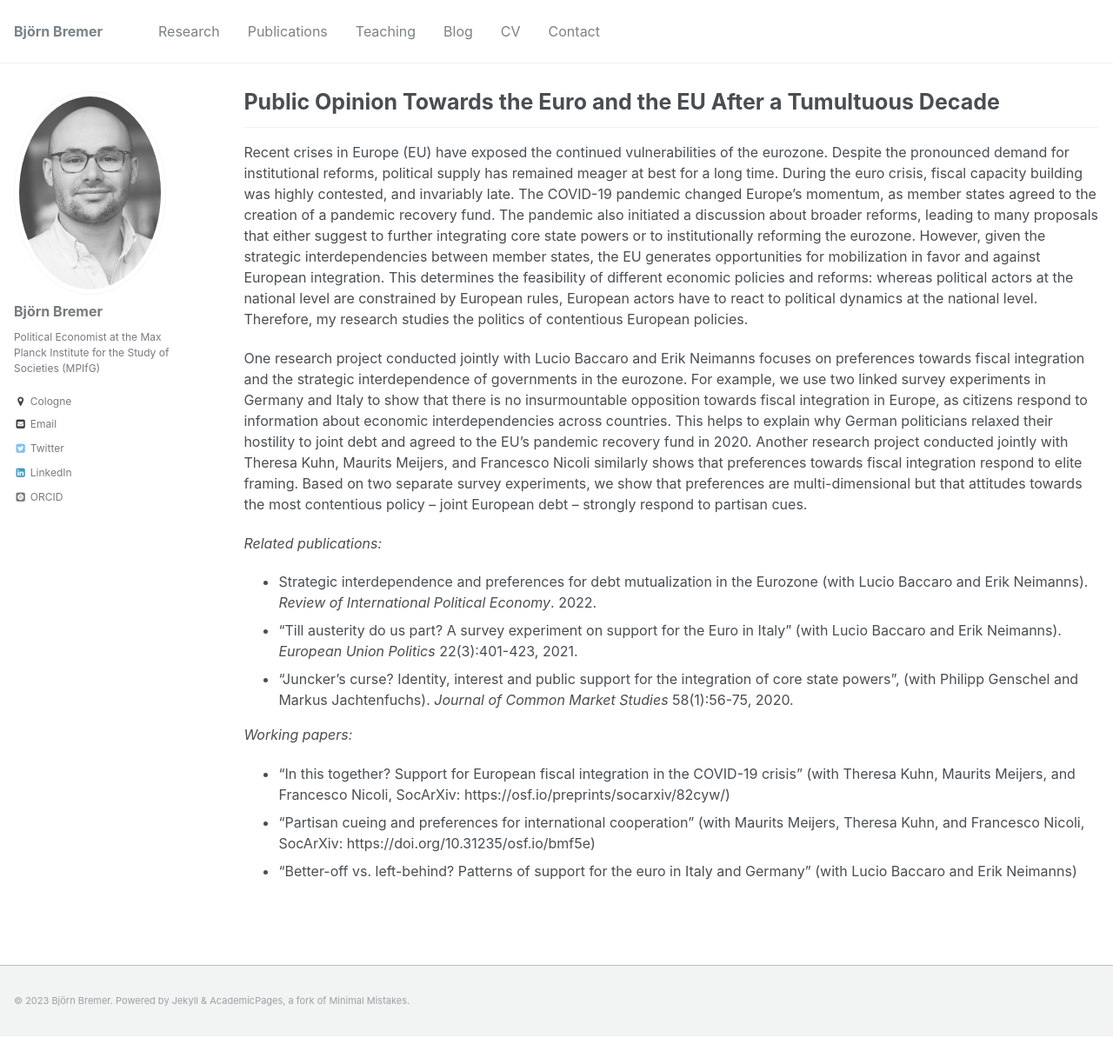
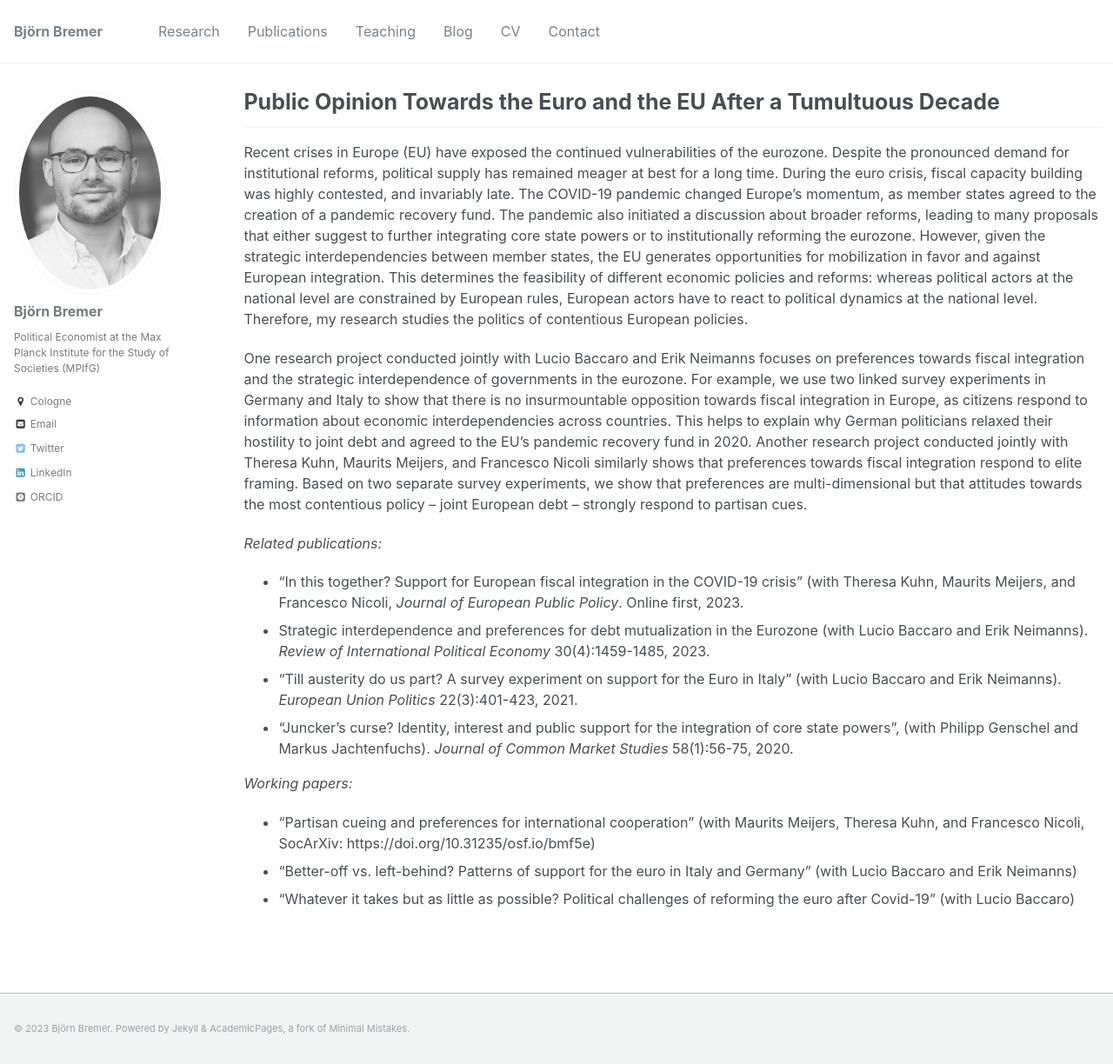
Before and after one commit to bjoernbremer/bjoernbremer.github.io, a Jekyll site: the page built from _projects/5_european_integration.md, in a window 1280 px wide and 1224 px high. Shown: the whole window at 87% size. Built offline with Jekyll 4.4.1, drawn with Linux system fonts in a browser that asks for light colours; some web fonts are replaced.

Commit message:
Update 5_european_integration.md

```diff
--- a/_projects/5_european_integration.md
+++ b/_projects/5_european_integration.md
@@ -12,12 +12,13 @@
 
 *Related publications:*
 
-* [Strategic interdependence and preferences for debt mutualization in the Eurozone](https://doi.org/10.1080/09692290.2022.2107043) (with [Lucio Baccaro](https://www.mpifg.de/people/lb/index_en.asp) and [Erik Neimanns](https://www.mpifg.de/forschung/wissdetails_en.asp?MitarbID=885)). *Review of International Political Economy*. 2022.
+* "In this together? Support for European fiscal integration in the COVID-19 crisis" (with [Theresa Kuhn](https://theresakuhn.eu/), [Maurits Meijers](http://maurits-meijers.eu/), and [Francesco Nicoli](https://francesconicoli.wordpress.com/), *[Journal of European Public Policy](https://doi.org/10.1080/13501763.2023.2220357)*. Online first, 2023.
+* [Strategic interdependence and preferences for debt mutualization in the Eurozone](https://doi.org/10.1080/09692290.2022.2107043) (with [Lucio Baccaro](https://www.mpifg.de/people/lb/index_en.asp) and [Erik Neimanns](https://www.mpifg.de/forschung/wissdetails_en.asp?MitarbID=885)). *Review of International Political Economy* 30(4):1459-1485, 2023.
 * ["Till austerity do us part? A survey experiment on support for the Euro in Italy"](https://journals.sagepub.com/doi/full/10.1177/14651165211004772) (with [Lucio Baccaro](http://www.mpifg.de/people/lb/index_en.asp) and [Erik Neimanns](https://www.mpifg.de/forschung/wissdetails_en.asp?MitarbID=885)). *European Union Politics* 22(3):401-423, 2021.
 * ["Juncker's curse? Identity, interest and public support for the integration of core state powers"](https://doi.org/10.1111/jcms.12980), (with [Philipp Genschel](https://www.eui.eu/DepartmentsAndCentres/PoliticalAndSocialSciences/People/Professors/Genschel) and [Markus Jachtenfuchs](https://www.hertie-school.org/en/research/faculty-and-researchers/profile/person/jachtenfuchs/)). *Journal of Common Market Studies* 58(1):56-75, 2020.
 
 *Working papers:*
 
-* "In this together? Support for European fiscal integration in the COVID-19 crisis" (with [Theresa Kuhn](https://theresakuhn.eu/), [Maurits Meijers](http://maurits-meijers.eu/), and [Francesco Nicoli](https://francesconicoli.wordpress.com/), SocArXiv: https://osf.io/preprints/socarxiv/82cyw/)
 * "Partisan cueing and preferences for international cooperation" (with [Maurits Meijers](http://maurits-meijers.eu/), [Theresa Kuhn](https://theresakuhn.eu/), and [Francesco Nicoli](https://francesconicoli.wordpress.com/), SocArXiv: https://doi.org/10.31235/osf.io/bmf5e)
 * "Better-off vs. left-behind? Patterns of support for the euro in Italy and Germany" (with [Lucio Baccaro](http://www.mpifg.de/people/lb/index_en.asp) and [Erik Neimanns](https://www.mpifg.de/forschung/wissdetails_en.asp?MitarbID=885))
+* "Whatever it takes but as little as possible? Political challenges of reforming the euro after Covid-19" (with [Lucio Baccaro](http://www.mpifg.de/people/lb/index_en.asp))
```
